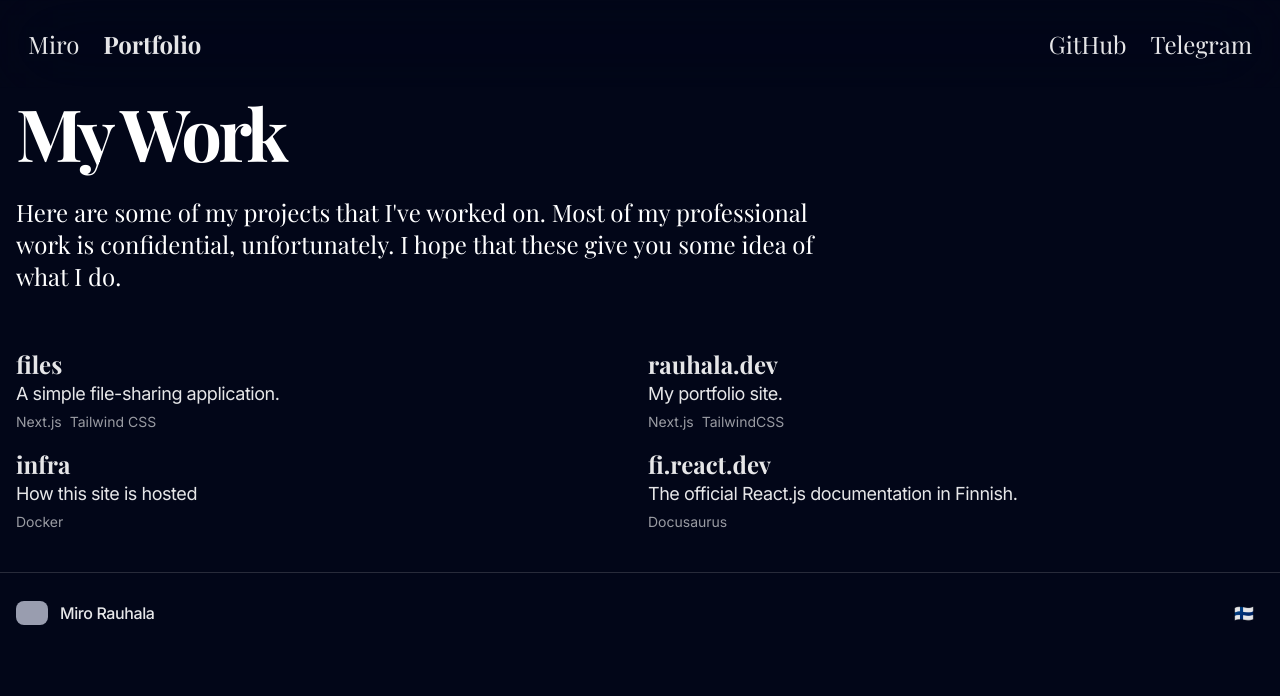
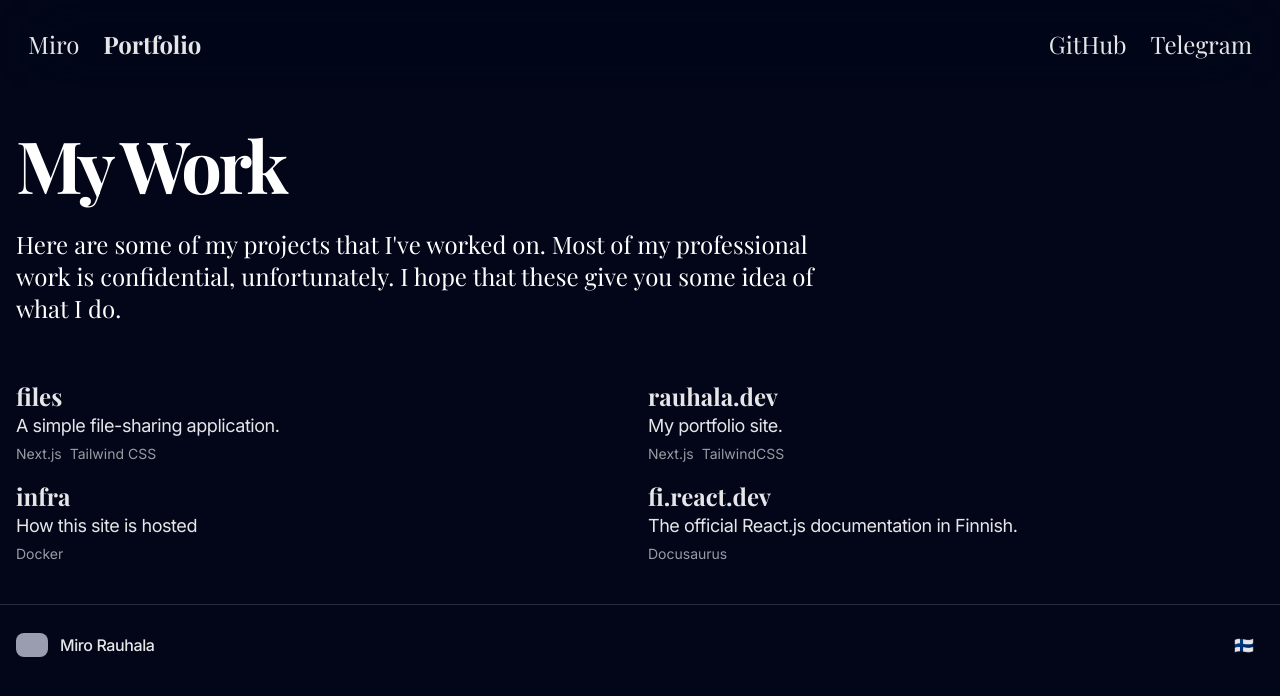
Before and after one commit to mirorauhala/rauhala.dev, a Next.js app: page /work in a window 1280 px wide. Shown: the top 696 px of the page. Built offline with nearby package versions, Linux system fonts and the light colour scheme; grey boxes are pictures that could not be loaded; a web font is replaced by a local one.

Commit message:
tweak padding

```diff
--- a/app/work/page.tsx
+++ b/app/work/page.tsx
@@ -7,7 +7,7 @@ export default function Work() {
     <>
       <Nav />
 
-      <main className="mx-auto max-w-(--breakpoint-2xl) border-white/20 px-4 py-6 pt-24">
+      <main className="mx-auto max-w-(--breakpoint-2xl) border-white/20 px-4 py-6 pt-32">
         <h2 className="mb-5 font-serif text-5xl font-bold tracking-tighter text-white md:text-7xl">
           My Work
         </h2>
```
